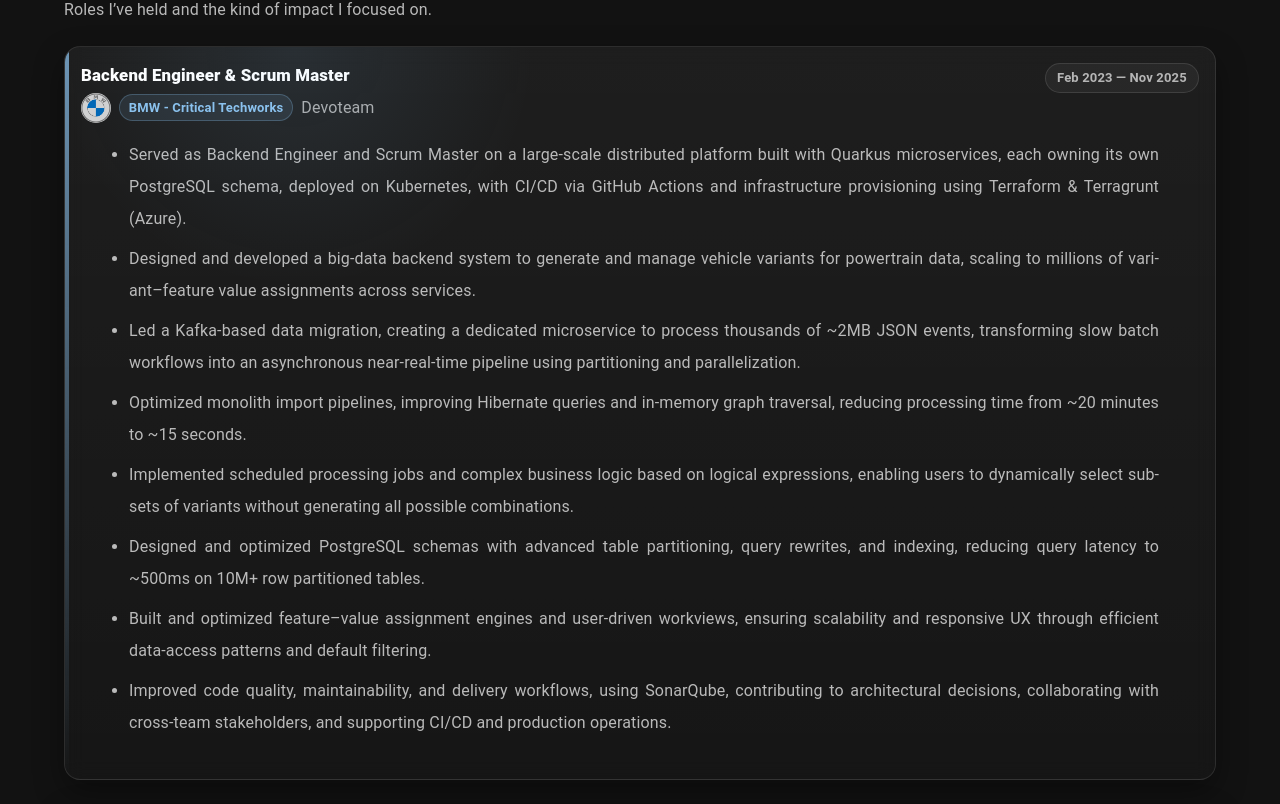
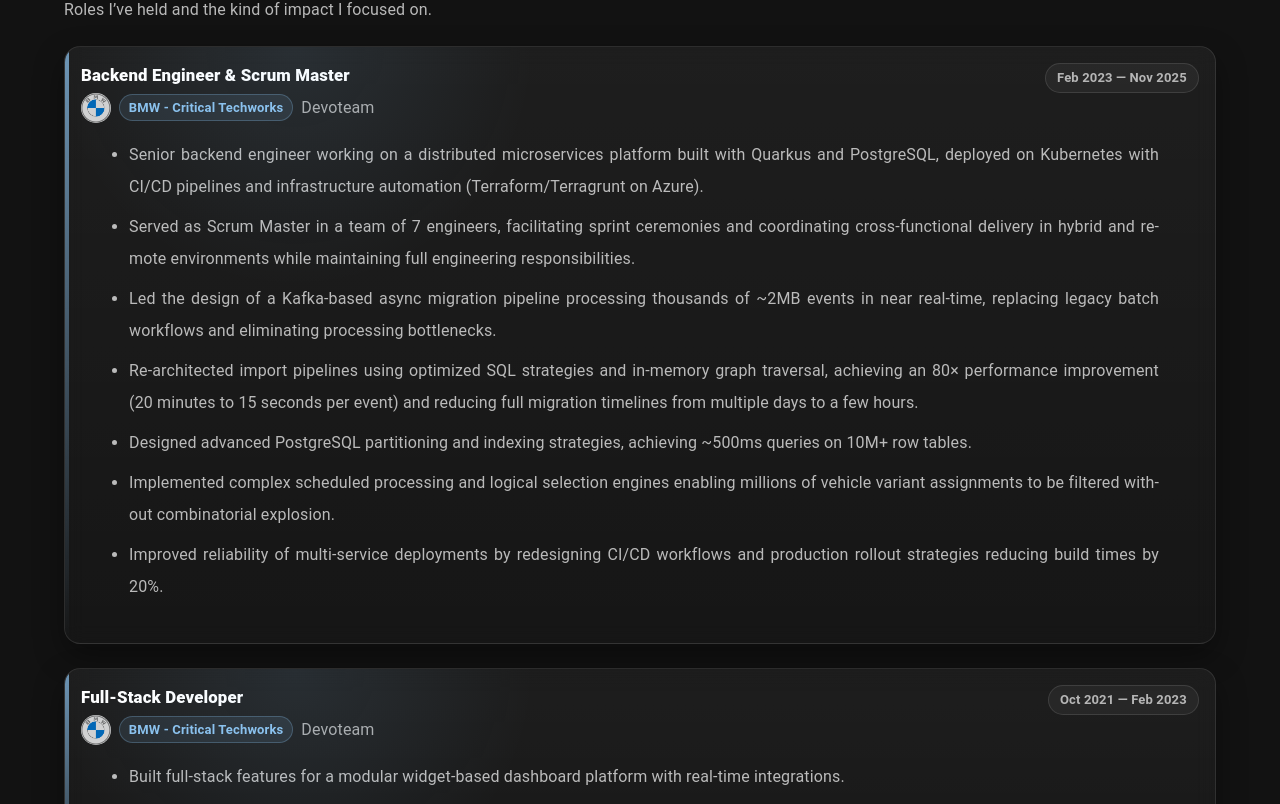
Before and after one commit to lautaroalfonso423/portafolio, a React (Vite) app: page / in a window 1280 px wide. Shown: the part 1076-1880 px from the top of the page. Built offline with nearby package versions, Linux system fonts and the light colour scheme.

Commit message:
doc: Update resume and last job highlights

```diff
--- a/src/resources/data.ts
+++ b/src/resources/data.ts
@@ -22,14 +22,13 @@ export const Works: Experience[] = [
     start: "Feb 2023",
     end: "Nov 2025",
     highlights: [
-      "Served as Backend Engineer and Scrum Master on a large-scale distributed platform built with Quarkus microservices, each owning its own PostgreSQL schema, deployed on Kubernetes, with CI/CD via GitHub Actions and infrastructure provisioning using Terraform & Terragrunt (Azure).",
-      "Designed and developed a big-data backend system to generate and manage vehicle variants for powertrain data, scaling to millions of variant–feature value assignments across services.",
-      "Led a Kafka-based data migration, creating a dedicated microservice to process thousands of ~2MB JSON events, transforming slow batch workflows into an asynchronous near-real-time pipeline using partitioning and parallelization.",
-      "Optimized monolith import pipelines, improving Hibernate queries and in-memory graph traversal, reducing processing time from ~20 minutes to ~15 seconds.",
-      "Implemented scheduled processing jobs and complex business logic based on logical expressions, enabling users to dynamically select subsets of variants without generating all possible combinations.",
-      "Designed and optimized PostgreSQL schemas with advanced table partitioning, query rewrites, and indexing, reducing query latency to ~500ms on 10M+ row partitioned tables.",
-      "Built and optimized feature–value assignment engines and user-driven workviews, ensuring scalability and responsive UX through efficient data-access patterns and default filtering.",
-      "Improved code quality, maintainability, and delivery workflows, using SonarQube, contributing to architectural decisions, collaborating with cross-team stakeholders, and supporting CI/CD and production operations.",
+      "Senior backend engineer working on a distributed microservices platform built with Quarkus and PostgreSQL, deployed on Kubernetes with CI/CD pipelines and infrastructure automation (Terraform/Terragrunt on Azure).",
+      "Served as Scrum Master in a team of 7 engineers, facilitating sprint ceremonies and coordinating cross-functional delivery in hybrid and remote environments while maintaining full engineering responsibilities.",
+      "Led the design of a Kafka-based async migration pipeline processing thousands of ~2MB events in near real-time, replacing legacy batch workflows and eliminating processing bottlenecks.",
+      "Re-architected import pipelines using optimized SQL strategies and in-memory graph traversal, achieving an 80× performance improvement (20 minutes to 15 seconds per event) and reducing full migration timelines from multiple days to a few hours.",
+      "Designed advanced PostgreSQL partitioning and indexing strategies, achieving ~500ms queries on 10M+ row tables.",
+      "Implemented complex scheduled processing and logical selection engines enabling millions of vehicle variant assignments to be filtered without combinatorial explosion.",
+      "Improved reliability of multi-service deployments by redesigning CI/CD workflows and production rollout strategies reducing build times by 20%.",
     ],
   },
   {
```
Also changed, not shown: 1 other file (tests, documents, lock files or other folders).
